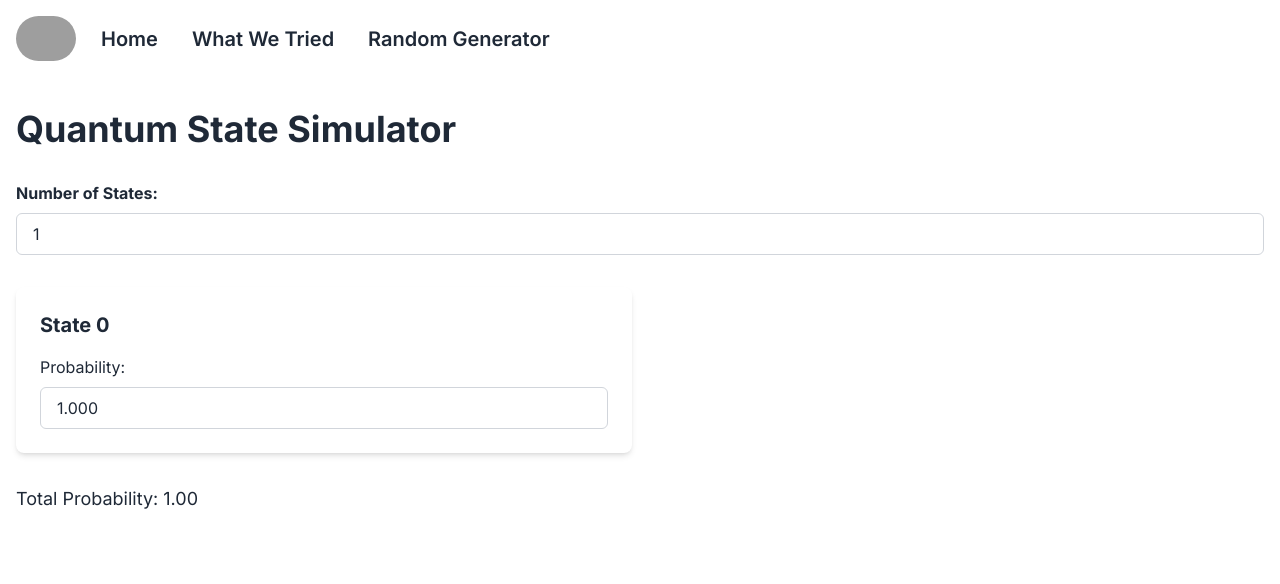
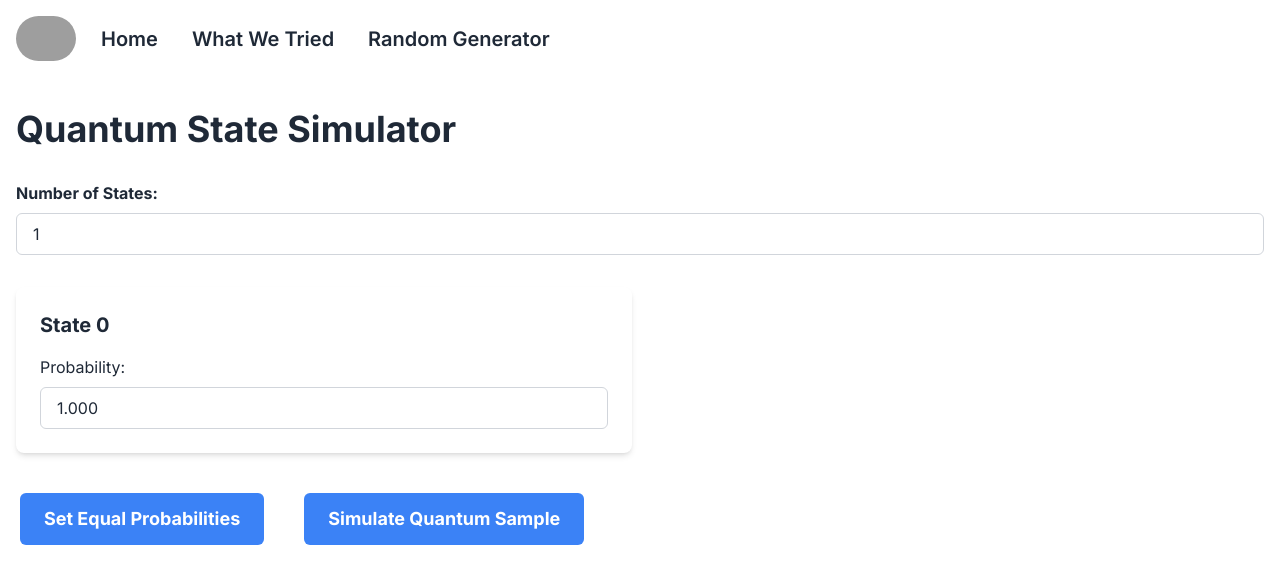
Before and after one commit to Kenobium/qhacks, a Next.js app in the folder frontend/: page /rng in a window 1280 px wide. Shown: the top 584 px of the page. Built offline with nearby package versions, Linux system fonts and the light colour scheme; grey boxes are pictures that could not be loaded.

Commit message:
Add equal probability button

```diff
--- a/frontend/app/rng/page.tsx
+++ b/frontend/app/rng/page.tsx
@@ -47,10 +47,17 @@ const QuantumStateSimulator: React.FC = () => {
         setNames(updatedNames);
     };
 
-    const totalProbability = probabilities.reduce(
-        (sum, probability) => sum + probability,
-        0
-    );
+    const handleEqualProbability = (
+        event: React.MouseEventHandler<HTMLButtonElement>
+    ) => {
+        const equalProbability = 1 / numStates;
+
+        setProbabilities(probabilities.map((x) => equalProbability));
+    };
+
+    const handleSimulation = (
+        event: React.MouseEventHandler<HTMLButtonElement>
+    ) => {};
 
     return (
         <div className="container mx-auto px-4 py-8">
@@ -118,10 +125,19 @@ const QuantumStateSimulator: React.FC = () => {
                 ))}
             </div>
 
-            <div className="mt-8">
-                <p className="text-lg">
-                    Total Probability: {totalProbability.toFixed(2)}
-                </p>
+            <div className="flex-row py-10 pl-1">
+                <button
+                    onClick={handleEqualProbability}
+                    className="mr-10 rounded-md bg-blue-500 px-6 py-3 text-lg font-bold text-white hover:bg-blue-600 focus:outline-none focus:ring-2 focus:ring-blue-500"
+                >
+                    Set Equal Probabilities
+                </button>
+                <button
+                    onClick={handleSimulation}
+                    className="rounded-md bg-blue-500 px-6 py-3 text-lg font-bold text-white hover:bg-blue-600 focus:outline-none focus:ring-2 focus:ring-blue-500"
+                >
+                    Simulate Quantum Sample
+                </button>
             </div>
         </div>
     );
```
